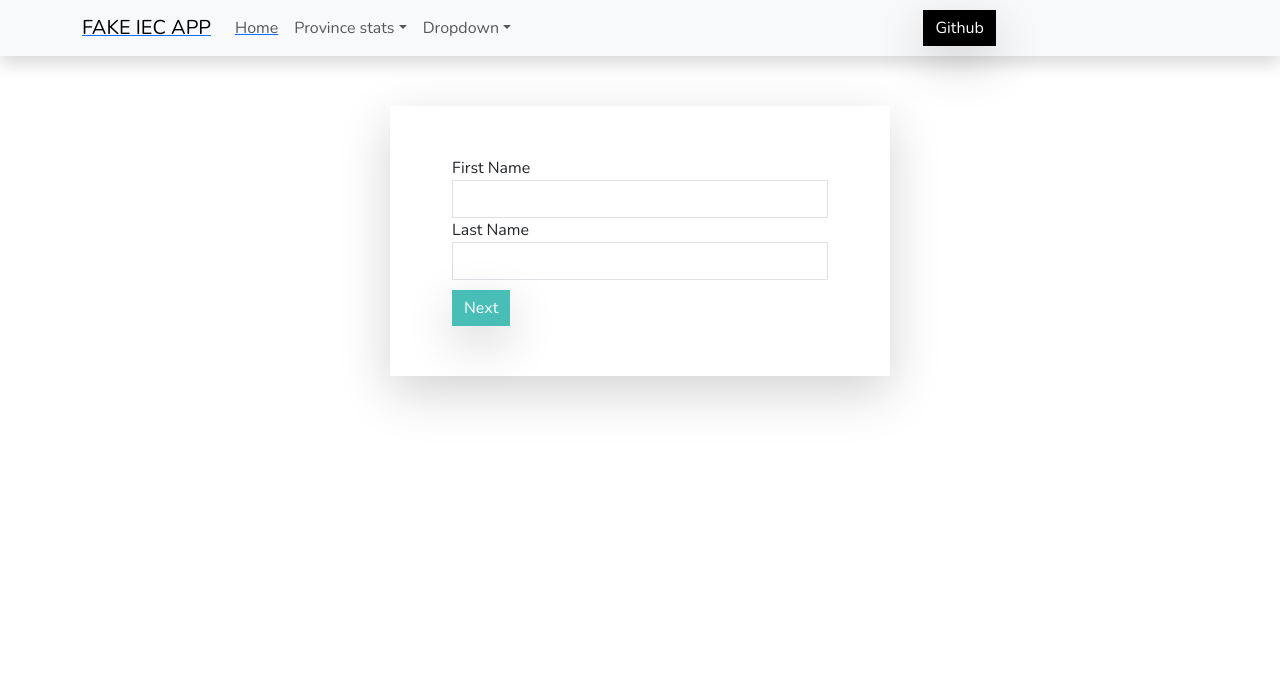
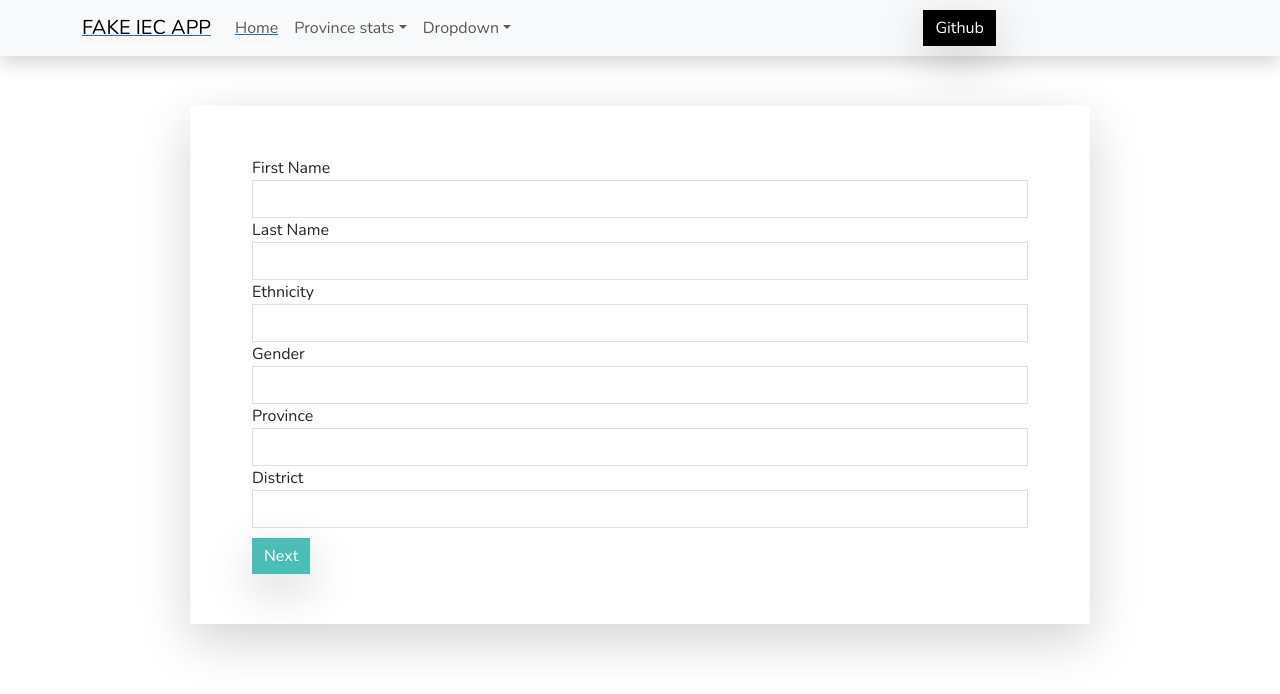
Before and after one commit to DanielRomeo/fakeiec, a Next.js app in the folder fakeIecFrontend/: page /vote in a window 1280 px wide. Shown: the top 694 px of the page. Built offline with nearby package versions, Linux system fonts and the light colour scheme.

Commit message:
working on the step form

```diff
--- a/fakeIecFrontend/src/app/_styles/vote/vote.module.scss
+++ b/fakeIecFrontend/src/app/_styles/vote/vote.module.scss
@@ -14,7 +14,7 @@
         .stepCard{
             padding: 50px;
             // color: red;
-            width: 500px;
+            width: 900px;
 
             .step1{
                 .step1inputBox{
@@ -46,7 +46,13 @@
             }
 
             .step2{
-
+                .container{
+                    .voteLabel{
+                        color: main.$green;
+                        font-size: 25px;
+                        font-weight: bold;
+                    }
+                }
             }
         }
 
--- a/fakeIecFrontend/src/app/vote/page.tsx
+++ b/fakeIecFrontend/src/app/vote/page.tsx
@@ -13,6 +13,9 @@ const Register: React.FC = () => {
 	const [formData, setFormData] = useState({
 		firstName: '',
 		lastName: '',
+		addressProvince: '',
+		addressDistrict: '',
+		ethniicity: '',
 		gender: '',
 		nationalVote: '',
 		provincialVote: '',
--- a/fakeIecFrontend/src/app/vote/step1.tsx
+++ b/fakeIecFrontend/src/app/vote/step1.tsx
@@ -1,8 +1,7 @@
-import React from 'react';
-import {Row, Col, Container, Button} from 'react-bootstrap'
+import React, { useState } from 'react';
+import { Row, Col, Container, Button } from 'react-bootstrap';
 import { useForm, SubmitHandler, Controller } from 'react-hook-form';
-import Styles from '../_styles/vote/vote.module.scss'
-
+import Styles from '../_styles/vote/vote.module.scss';
 
 interface Step1Props {
   onNext: (data: Step1FormData) => void;
@@ -12,14 +11,41 @@ interface Step1Props {
 interface Step1FormData {
   firstName: string;
   lastName: string;
+  ethnicity: string;
+  gender: string;
+  province: string;
+  district: string;
 }
 
+const addressesArray = [
+  ["Limpopo", ["Vhembe", "Mopani", "Capricorn", "Sekhukhune", "Waterburg"]],
+  ["Kwa-zulu Natal", ["Amajuba", "Ilembe", "Sisonke", "Ugu", "uMkhanyakude", "uMgungundlovu", "uMzinyathi", "Uthukela", "Uthungulu", "Zululand"]],
+  ["Gauteng", ["Sedibeng", "West rand", "Johannesburg", "Tswane", "Ekurhuleni", "Metsweding"]],
+  ["Free State", ["Fezile Dabi", "Lejweleputswa", "Thabo Mofutsanyana", "Xhariep"]],
+  ["North West", ["Bojanala Platinum", "Dr Kenneth Kaunda", "Dr Ruth Segomotsi Mompati", "Ngaka Modiri Molema"]],
+  ["Northern Cape", ["Frances Baard", "John Taolo Gaetsewe", "Namakwa", "Pixley Ka Seme", "ZF Mgcawu"]],
+  ["Mpumalanga", ["Ehlanzeni", "Gert Sibande", "Nkangala"]],
+  ["Eastern Cape", ["Buffalo City Metropolitan", "Nelson Mandela Bay Metropolitan", "Alfred Nzo", "Amathole", "Chris Hani", "Joe Gqabi", "OR Tambo", "Sarah Baartman"]],
+  ["Western Cape", ["City of Cape Town Metropolitan", "Cape Winelands", "Central Karoo", "Garden Route", "Overberg", "West Coast"]]
+];
+
 const Step1: React.FC<Step1Props> = ({ onNext, defaultValues }) => {
-	const { register, handleSubmit, formState: { errors } } = useForm<Step1FormData>({ defaultValues });
+  const {
+    register,
+    handleSubmit,
+    formState: { errors },
+    control,
+    watch
+  } = useForm<Step1FormData>({ defaultValues });
 
-	const onSubmit: SubmitHandler<Step1FormData> = data => {
+  const [selectedProvince, setSelectedProvince] = useState<string>(defaultValues.province);
+
+  const onSubmit: SubmitHandler<Step1FormData> = (data) => {
     onNext(data);
   };
+
+  const provinceOptions = addressesArray.map((item) => item[0]);
+  const districtOptions = selectedProvince ? addressesArray.find((item) => item[0] === selectedProvince)?.[1] : [];
 
   return (
     <div className={`${Styles.step1} `}>
@@ -28,24 +54,132 @@ const Step1: React.FC<Step1Props> = ({ onNext, defaultValues }) => {
           <form onSubmit={handleSubmit(onSubmit)}>
             <div>
               <label htmlFor="firstName">First Name</label>
-							<input className={`${Styles.step1inputBox} form-control `}
+              <input
+                className={`${Styles.step1inputBox} form-control`}
                 {...register('firstName', { required: 'First name is required' })}
               />
-							{errors.firstName && <span className={Styles.spanError} >{errors.firstName.message}</span>}
+              {errors.firstName && (
+                <span className={Styles.spanError}>{errors.firstName.message}</span>
+              )}
             </div>
 
             <div>
               <label htmlFor="lastName">Last Name</label>
-							<input className={`${Styles.step1inputBox} form-control`}
+              <input
+                className={`${Styles.step1inputBox} form-control`}
                 {...register('lastName', { required: 'Last name is required' })}
               />
-							{errors.lastName && <span className={Styles.spanError}>{errors.lastName.message}</span>}
+              {errors.lastName && (
+                <span className={Styles.spanError}>{errors.lastName.message}</span>
+              )}
             </div>
-						<Button className={`${Styles.nextButton} shadow-lg `} type="submit">Next</Button>
+
+            <div>
+              <label htmlFor="ethnicity">Ethnicity</label>
+              <Controller
+                control={control}
+                name="ethnicity"
+                render={({ field: { value, onChange } }) => (
+                  <select
+                    className={`${Styles.step1inputBox} form-control`}
+                    onChange={onChange}
+                    value={value}
+                  >
+                    <option></option>
+                    <option value="black">Black</option>
+                    <option value="coloured">Coloured</option>
+                    <option value="white">White</option>
+                    <option value="indian">Indian</option>
+                  </select>
+                )}
+              />
+              {errors.ethnicity && (
+                <span className={Styles.spanError}>{errors.ethnicity.message}</span>
+              )}
+            </div>
+
+            <div>
+              <label htmlFor="gender">Gender</label>
+              <Controller
+                control={control}
+                name="gender"
+                render={({ field: { value, onChange } }) => (
+                  <select
+                    className={`${Styles.step1inputBox} form-control`}
+                    onChange={onChange}
+                    value={value}
+                  >
+                    <option></option>
+                    <option value="male">Male</option>
+                    <option value="female">Female</option>
+                    <option value="other">Other</option>
+                  </select>
+                )}
+              />
+              {errors.gender && (
+                <span className={Styles.spanError}>{errors.gender.message}</span>
+              )}
+            </div>
+
+            <div>
+              <label htmlFor="province">Province</label>
+              <Controller
+                control={control}
+                name="province"
+                render={({ field: { value, onChange } }) => (
+                  <select
+                    className={`${Styles.step1inputBox} form-control`}
+                    onChange={(e) => {
+                      onChange(e);
+                      setSelectedProvince(e.target.value);
+                    }}
+                    value={value}
+                  >
+                    <option></option>
+                    {provinceOptions.map((province) => (
+                      <option key={province} value={province}>
+                        {province}
+                      </option>
+                    ))}
+                  </select>
+                )}
+              />
+              {errors.province && (
+                <span className={Styles.spanError}>{errors.province.message}</span>
+              )}
+            </div>
+
+            <div>
+              <label htmlFor="district">District</label>
+              <Controller
+                control={control}
+                name="district"
+                render={({ field: { value, onChange } }) => (
+                  <select
+                    className={`${Styles.step1inputBox} form-control`}
+                    onChange={onChange}
+                    value={value}
+                  >
+                    <option></option>
+                    {districtOptions?.map((district) => (
+                      <option key={district} value={district}>
+                        {district}
+                      </option>
+                    ))}
+                  </select>
+                )}
+              />
+              {errors.district && (
+                <span className={Styles.spanError}>{errors.district.message}</span>
+              )}
+            </div>
+
+            <Button className={`${Styles.nextButton} shadow-lg`} type="submit">
+              Next
+            </Button>
           </form>
         </Row>
       </Container>
-
     </div>
   );
 };
--- a/fakeIecFrontend/src/app/vote/step2.tsx
+++ b/fakeIecFrontend/src/app/vote/step2.tsx
@@ -24,49 +24,51 @@ const Step2: React.FC<Step2Props> = ({ onPrevious, onSubmit, defaultValues }) =>
     onSubmit(data);
   };
 
-  const options = ["Option 1", "Option 2", "Option 3"]; // Replace these with your actual options
+  const options = ["ANC", "PAC", "BOSA", "IFP", "DA", "MK"]; // Replace these with your actual options
 
   return (
-    <div>
+    <div className={`${Styles.step2}`}>
     	<form onSubmit={handleSubmit(handleFinalSubmit)}>
-
+			<Container className={`${Styles.container}`}>
+				<Row>
 					{/* NATIONAL VOTE */}
-			<div>
-				<label>National Vote</label>
+					<Col lg={4} md={4} sm={12}>
+						<label className={Styles.voteLabel}>NATIONAL VOTE</label>
 						{options.map(option => (
 							<div key={option}>
 								<input
-						className='form-control'
 									type="radio"
 									value={option}
 									{...register('nationalVote', { required: 'National vote is required' })}
 								/>
-					<label>{option}</label>
+								<label> &nbsp; { option}</label>
+								<hr style={{"borderTop": "dotted 1px"}} />
 							</div>
 						))}
 						{errors.nationalVote && <span>{errors.nationalVote.message}</span>}
-			</div>
+					</Col>
 
 					{/* PROVINCIAL VOTE */}
-			<div>
-				<label>Provincial Vote</label>
+					<Col lg={4} md={4} sm={12}>
+						<label className={Styles.voteLabel}>PROVINCIAL VOTE</label>
 						{options.map(option => (
 							<div key={option}>
 							<input
-					className='form-control'
+							// className='form-control'
 								type="radio"
 								value={option}
 								{...register('provincialVote', { required: 'Provincial vote is required' })}
 							/>
-					<label>{option}</label>
+							<label> &nbsp; {option}</label>
+							<hr style={{"borderTop": "dotted 1px"}} />
 							</div>
 						))}
 						{errors.provincialVote && <span>{errors.provincialVote.message}</span>}
-			</div>
+					</Col>
 
 					{/* REGIONAL/DISTRICT VOTE */}
-			<div>
-				<label>Regional Vote</label>
+					<Col lg={4} md={4} sm={12}>
+						<label className={Styles.voteLabel}>REGIONAL VOTE</label>
 						{options.map(option => (
 							<div key={option}>
 							<input
@@ -74,14 +76,20 @@ const Step2: React.FC<Step2Props> = ({ onPrevious, onSubmit, defaultValues }) =>
 								value={option}
 								{...register('regionalVote', { required: 'Regional vote is required' })}
 							/>
-					<label>{option}</label>
+							<label> &nbsp; {option}</label>
+							<hr style={{"borderTop": "dotted 1px"}} />
 							</div>
 						))}
 						{errors.regionalVote && <span>{errors.regionalVote.message}</span>}
-			</div>
+					</Col>
+				</Row>
 
+				<Row>
 					<button type="button" onClick={onPrevious}>Previous</button>
 					<button type="submit">Submit</button>
+				</Row>
+			</Container>
+
       	</form>
     </div>
   );
```
Lines whose indentation alone changed are shown as unchanged.
